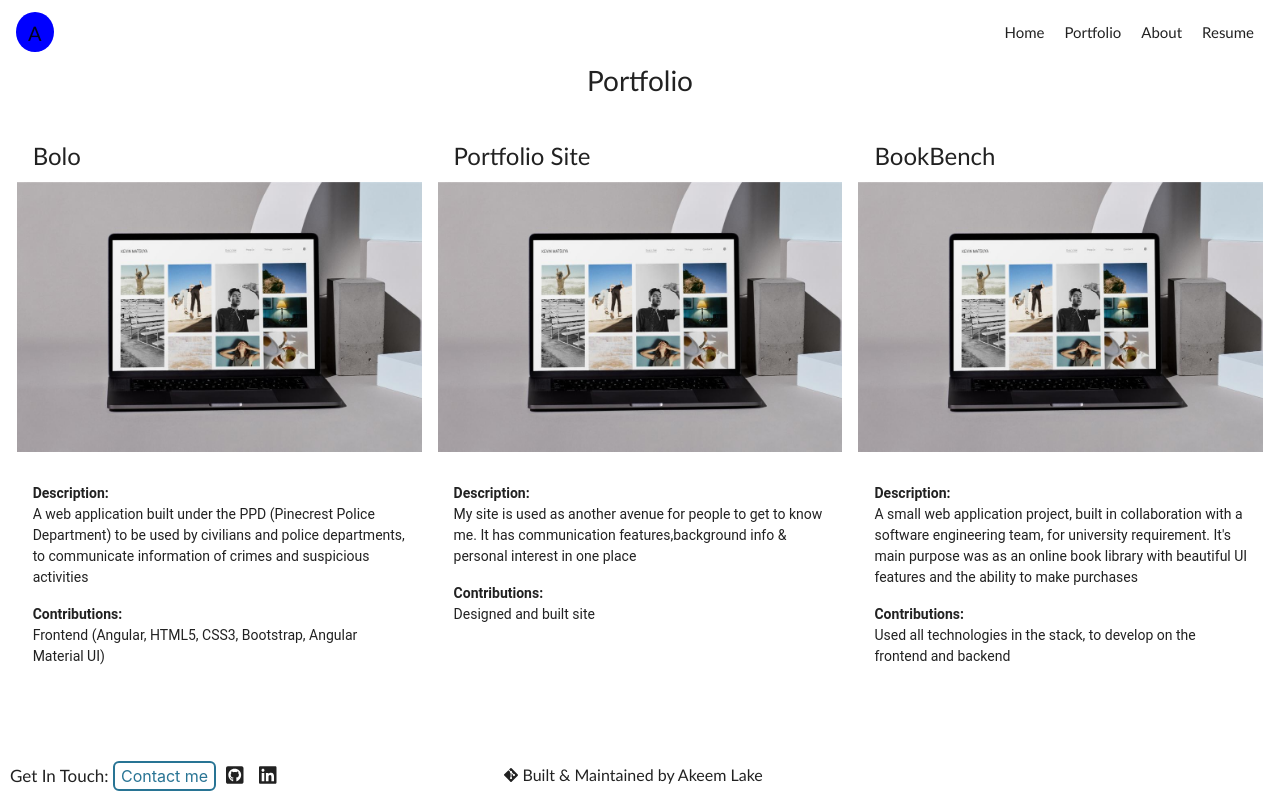
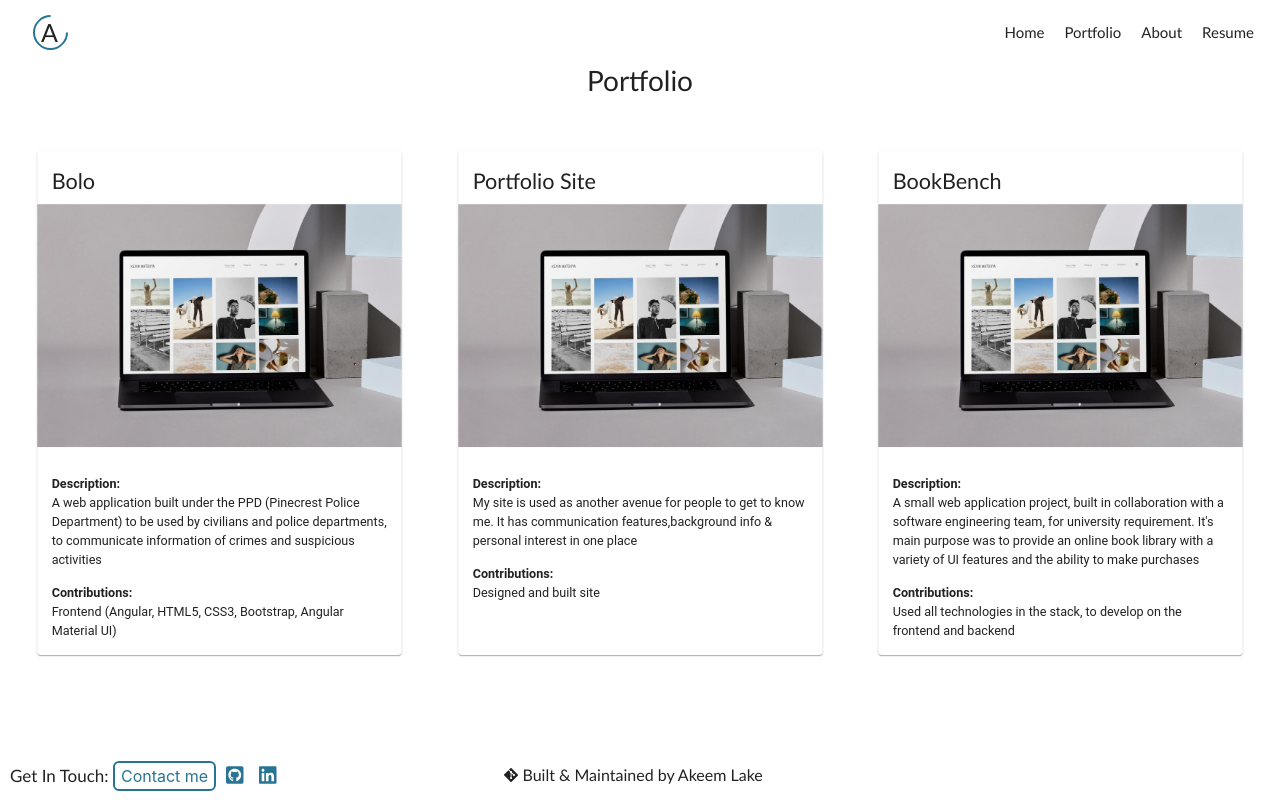
Before and after one commit to aalake/aalake.github.io, an Angular app: page /portfolio in a window 1280 px wide. Built offline with nearby package versions, Linux system fonts and the light colour scheme.

Commit message:
Made a few final changes to portfolio and landing page

```diff
--- a/src/app/about/about.component.css
+++ b/src/app/about/about.component.css
@@ -104,10 +104,11 @@ img{
 
   /* arrows */
   .skills-list::before{
-      content: '\25B9';
+      content: '\25B9'; /* right arrow */
       position: absolute;
       left: 35px;
       line-height: 12px;
+      color: #287494;
   }
 
   /* heading right line */
--- a/src/app/app.component.css
+++ b/src/app/app.component.css
@@ -103,7 +103,13 @@ mat-sidenav-container {
         color: #287494;;
         border-radius: 6px;
         border-width: 2px;
+        transition: all 0.6;
         /* box-shadow: 0 6px 6px rgba(0, 0, 0, 0.6);  */
+  }
+
+  .modal-button:hover{
+    background-color: #287494;
+    color: #fff;
   }
 
   footer{
@@ -128,6 +134,7 @@ mat-sidenav-container {
 
   .build-maintain{
     font-family: 'Gill Sans', 'Gill Sans MT', Calibri, 'Trebuchet MS', sans-serif;
+
   }
 
   .build-maintain fa-icon:hover{
@@ -142,11 +149,13 @@ mat-sidenav-container {
     padding: 5px;
     margin-left: 5px;
     font-size: 20px;
+    color: #287494;
     /* align-items: center; */
   }
 
   .icon:hover{
     color:#287494;
+
   }
 
 mat-form-field{
@@ -162,21 +171,25 @@ mat-form-field{
 
 
 .shape{
-  /* position: fixed; */
-  width:clamp(50px,1vw,50px);
-  height:clamp(40px,1vw,40px);
-
+  min-width: clamp(35px,2vw,35px);
+  height: clamp(35px,2vw,35px);
   border-radius: 50%;
-  background: blue;
-
-
-  position: relative;
+  /* padding: 15px; */ /* increase circle size */
+  border-top: 2px solid transparent;
+  border-left: 2px solid #287494;
+  border-right: 2px solid #287494;
+  border-bottom: 2px solid #287494;
+  transform: rotate(45deg);
+  transition: all 0.6s ease;
 }
 
-
+.shape:hover {
+  transform: rotate(-45deg);
+}
 
 .text{
-  position: relative;
+  vertical-align: middle;
   text-align: center;
-  top: 5px;
+  font-size: clamp(20px,2vw,25px);
+  transform: translateY(8px) translateX(25px);
 }
--- a/src/app/app.component.html
+++ b/src/app/app.component.html
@@ -19,11 +19,13 @@
   <header>
     <mat-toolbar style="background-color: #FFF;">
 
-      <div class="shape">
       <a class="logo" routerLink="/">
-         <p class="text">A</p>
+      <p class="text">A</p>
       </a>
-   </div>
+      <a class="logo" routerLink="/">
+        <div class="shape"></div>
+      </a>
+
 
       <span class="links-spacer"></span> <!-- Puts space between links and logo -->
       <div fxShow="true" fxHide.lt-md="true" class="links">
--- a/src/app/portfolio/portfolio.component.css
+++ b/src/app/portfolio/portfolio.component.css
@@ -13,6 +13,19 @@ h3{
 
   .portfolio-container > mat-card > mat-card-title {
     font-size: 16px;
+  }
+
+  mat-card{
+    transform: scale(0.9);
+    transition: all 0.2s ease;
+  }
+
+  mat-card:hover{
+    border-top: 1px solid #287494;
+    border-left: 1px solid #287494;
+    border-right: 1px solid #287494;
+    border-bottom: 1px solid #287494;
+    transform: scale(0.95);
   }
 
   mat-card-content{
--- a/src/app/portfolio/portfolio.component.html
+++ b/src/app/portfolio/portfolio.component.html
@@ -4,8 +4,7 @@
         <div fxFlex="25%" fxFlex.xs="100%" fxFlex.sm="50%" fxFlex.md="50%" fxFlex.lg="33.3%"  *ngFor="let project of projects">
 
 
-    <mat-card fxFlex class="mat-elevation-z0">
-      <!-- <mat-card> -->
+     <mat-card fxFlex > <!-- class="mat-elevation-z0" -->
         <mat-card-title>{{project.title}}</mat-card-title>
 
         <div class="overlay">
--- a/src/app/portfolio/portfolio.component.ts
+++ b/src/app/portfolio/portfolio.component.ts
@@ -31,8 +31,8 @@ export class PortfolioComponent implements OnInit {
 
   {title:'BookBench',
   description: `A small web application project, built in collaboration with
-  a software engineering team, for university requirement. It's main purpose was as
-  an online book library with beautiful UI features and the ability to make purchases`,
+  a software engineering team, for university requirement. It's main purpose was to
+  provide an online book library with a variety of UI features and the ability to make purchases`,
   techStack:['PHP','HTML5','CSS3','MySQL','JavaScript','Apache'],
   contributions:'Used all technologies in the stack, to develop on the frontend and backend'}
 
--- a/src/app/welcomeprofile/welcomeprofile.component.html
+++ b/src/app/welcomeprofile/welcomeprofile.component.html
@@ -15,8 +15,7 @@
         <mat-card-content>
          <p class="description">
         I'm currently based in Florida and Georgia, focused on creating
-        and improving websites and more.
-
+        and improving web applications and more.
         </p>
         </mat-card-content>
         </mat-card>
```
